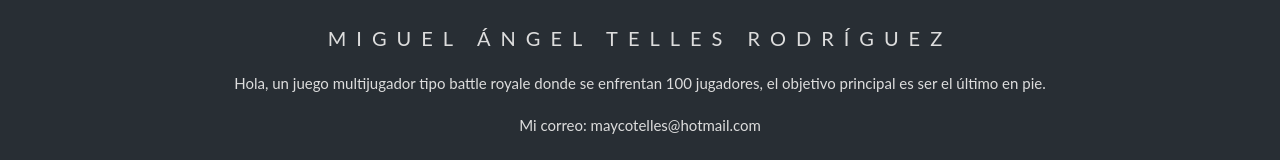
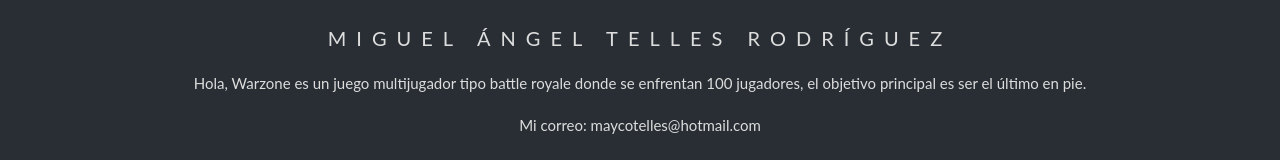
Before and after one commit to Cris575/virtualizacion, a plain HTML site: page index.html in a window 1280 px wide. Shown: the part 3331-3491 px from the top of the page. Drawn offline with Linux system fonts and the light colour scheme.

Commit message:
Update index.html

```diff
--- a/index.html
+++ b/index.html
@@ -61,7 +61,7 @@
 
   <div class="bot">
     <h3 class="text2">Miguel Ángel telles Rodríguez</h3>
-    <p class="text2"> Hola, un juego multijugador tipo battle royale donde se enfrentan 100 jugadores, el objetivo principal es ser el último en pie. </p>
+    <p class="text2"> Hola, Warzone es un juego multijugador tipo battle royale donde se enfrentan 100 jugadores, el objetivo principal es ser el último en pie. </p>
     <p class="text2">Mi correo: maycotelles@hotmail.com</p>
   </div>
 
```
